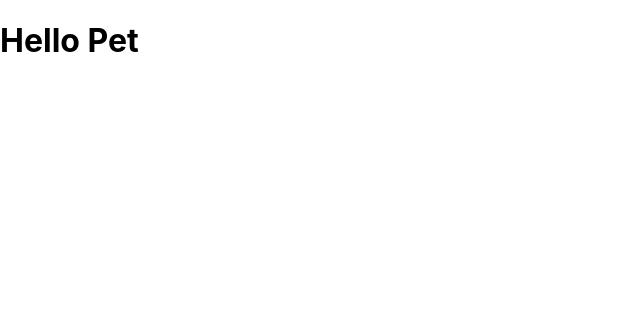
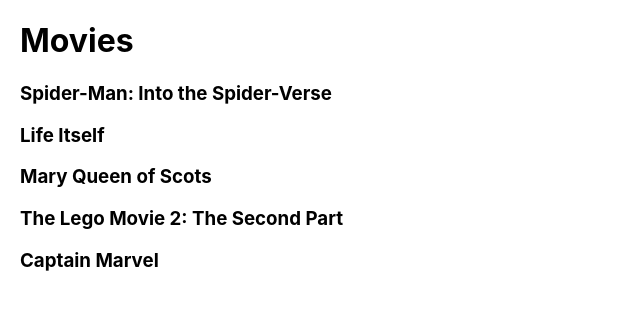
Before and after one commit to garyb6/Movie-List-HW, a React (Create React App) app: page / in a window 1280 px wide. Shown: the top 310 px of the page, without its empty margins (0-640 px from the left). Built offline with nearby package versions, Linux system fonts and the light colour scheme.

Commit message:
initial code inputted into files and links established

```diff
--- a/src/App.js
+++ b/src/App.js
@@ -1,10 +1,11 @@
 import React from 'react';
 import './App.css';
+import Movies from "./containers/Movies";
 
 
 function App() {
   return (
-    <h1>Hello Pet</h1>
+    <Movies/>
   );
 }
 
--- a/src/components/Movie.js
+++ b/src/components/Movie.js
@@ -0,0 +1,13 @@
+import React from "react";
+
+const Movie = ({name, url}) => {
+
+    return(
+        <>
+            <h3>{name}</h3>
+            <p>{url}</p>
+        </>
+    )
+}
+
+export default Movie;
--- a/src/components/MovieList.js
+++ b/src/components/MovieList.js
@@ -0,0 +1,19 @@
+import React from "react";
+import Movie from "./Movie";
+
+const MovieList = ({movies}) => {
+
+    const movieNodes = movies.map(movie => {
+        return (
+            <Movie name={movie.name} key={movie.id}>{movie.url}</Movie>
+        );
+    });
+
+    return(
+        <>
+            {movieNodes}
+        </>
+    )
+}
+
+export default MovieList;
--- a/src/containers/Movies.js
+++ b/src/containers/Movies.js
@@ -0,0 +1,44 @@
+import React, {useState} from 'react';
+import MovieList from "../components/MovieList";
+
+const Movies = () => {
+
+    const [movies, setMovies] = useState(
+        [
+            {
+                id: 1,
+                name: "Spider-Man: Into the Spider-Verse",
+                url: "https://www.imdb.com/title/tt4633694/?ref_=rlm"
+            },
+            {
+                id: 2,
+                name: "Life Itself",
+                url: "https://www.imdb.com/title/tt5989218/?ref_=rlm"
+            },
+            {
+                id: 3,
+                name: "Mary Queen of Scots",
+                url: "https://www.imdb.com/title/tt2328900/?ref_=rlm"
+            },
+            {
+                id: 4,
+                name: "The Lego Movie 2: The Second Part",
+                url: "https://www.imdb.com/title/tt3513498/?ref_=rlm"
+            },
+            {
+                id: 5,
+                name: "Captain Marvel",
+                url: "https://www.imdb.com/title/tt4154664/?ref_=rlm"
+            }
+        ]
+    )
+
+    return (
+        <>
+            <h1>Movies</h1>
+            <MovieList movies={movies}/>
+        </>
+    )
+}
+
+export default Movies;
--- a/src/index.css
+++ b/src/index.css
@@ -1,5 +1,5 @@
 body {
-  margin: 0;
+  margin: 20px;
   font-family: -apple-system, BlinkMacSystemFont, 'Segoe UI', 'Roboto', 'Oxygen',
     'Ubuntu', 'Cantarell', 'Fira Sans', 'Droid Sans', 'Helvetica Neue',
     sans-serif;
```
